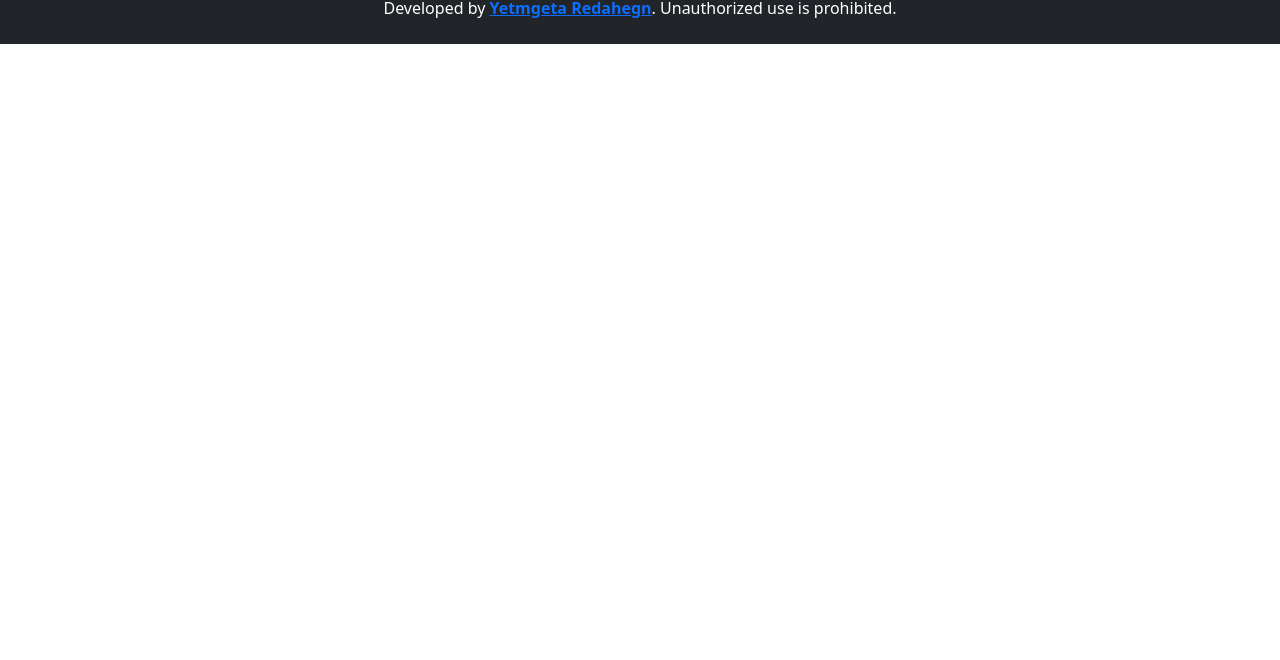
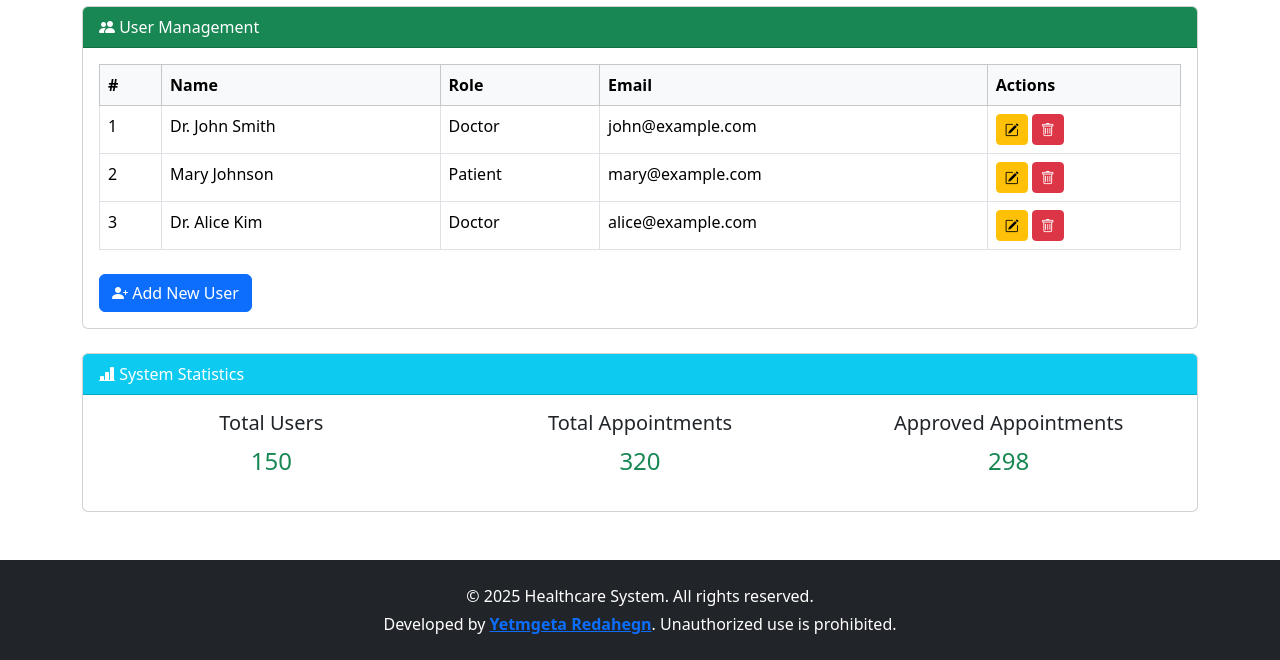
Before and after one commit to yetmgetaredahegn/Healthcare_System, a plain HTML site: page admin_panel.html in a window 1280 px wide. Shown: the part 160-820 px from the top of the page. Drawn offline with nearby package versions, Linux system fonts and the light colour scheme.

Commit message:
admin panel ui structure

```diff
--- a/admin_panel.html
+++ b/admin_panel.html
@@ -1,41 +1,32 @@
 <!DOCTYPE html>
 <html lang="en">
 <head>
-    <meta charset="UTF-8">
-    <meta name="viewport" content="width=device-width, initial-scale=1.0">
-    <!-- Load Bootstrap CSS & Icons in <head> -->
-    <link href="https://cdn.jsdelivr.net/npm/bootstrap@5.3.3/dist/css/bootstrap.min.css" rel="stylesheet">
-    <link href="https://cdn.jsdelivr.net/npm/bootstrap-icons@1.10.5/font/bootstrap-icons.css" rel="stylesheet">
-
-    <link rel="stylesheet" href="style.css">
-    <title>Healthcare System</title>
+  <meta charset="UTF-8" />
+  <meta name="viewport" content="width=device-width, initial-scale=1.0"/>
+  <title>Admin Panel - Healthcare System</title>
+  <link href="https://cdn.jsdelivr.net/npm/bootstrap@5.3.3/dist/css/bootstrap.min.css" rel="stylesheet"/>
+  <link href="https://cdn.jsdelivr.net/npm/bootstrap-icons@1.10.5/font/bootstrap-icons.css" rel="stylesheet"/>
+  <link rel="stylesheet" href="style.css" />
 </head>
 <body>
+
+<!-- Navbar -->
 <nav class="navbar navbar-expand-lg bg-body-tertiary px-3">
   <div class="container-fluid">
-          <!-- Brand -->
     <a class="navbar-brand" href="#">
       <span style="color: springgreen;">Healthcare</span> System
     </a>
-
-          <!-- Toggle button for mobile view -->
-          <button class="navbar-toggler" type="button" data-bs-toggle="collapse" data-bs-target="#navbarNavAltMarkup"
-            aria-controls="navbarNavAltMarkup" aria-expanded="false" aria-label="Toggle navigation">
+    <button class="navbar-toggler" type="button" data-bs-toggle="collapse" data-bs-target="#navbarNavAltMarkup">
       <span class="navbar-toggler-icon"></span>
     </button>
-
-          <!-- Navbar content -->
     <div class="collapse navbar-collapse" id="navbarNavAltMarkup">
-            <!-- Left: Navigation links -->
       <div class="navbar-nav me-auto ms-3">
         <a class="nav-link" href="index.html">Home</a>
         <a class="nav-link" href="dashboard.html">Dashboard</a>
         <a class="nav-link" href="appointments.html">Appointments</a>
         <a class="nav-link" href="medical_records.html">Records</a>
-              <a class="nav-link" href="admin_panel.html">Admin</a>
+        <a class="nav-link active fw-bold" href="admin_panel.html">Admin</a>
       </div>
-
-            <!-- Right: Search + Login -->
       <form class="d-flex align-items-center me-2" role="search">
         <input class="form-control me-2" type="search" placeholder="Search" />
         <button class="btn btn-outline-success" type="submit">
@@ -49,10 +40,88 @@
   </div>
 </nav>
 
+<!-- Admin Panel Content -->
+<div class="container my-5">
+  <h2 class="mb-4 text-center text-primary">Admin Control Panel</h2>
 
+  <!-- Users Table -->
+  <div class="card mb-4">
+    <div class="card-header bg-success text-white">
+      <i class="bi bi-people-fill"></i> User Management
+    </div>
+    <div class="card-body">
+      <table class="table table-bordered table-hover">
+        <thead class="table-light">
+          <tr>
+            <th>#</th>
+            <th>Name</th>
+            <th>Role</th>
+            <th>Email</th>
+            <th>Actions</th>
+          </tr>
+        </thead>
+        <tbody>
+          <tr>
+            <td>1</td>
+            <td>Dr. John Smith</td>
+            <td>Doctor</td>
+            <td>john@example.com</td>
+            <td>
+              <button class="btn btn-warning btn-sm"><i class="bi bi-pencil-square"></i></button>
+              <button class="btn btn-danger btn-sm"><i class="bi bi-trash"></i></button>
+            </td>
+          </tr>
+          <tr>
+            <td>2</td>
+            <td>Mary Johnson</td>
+            <td>Patient</td>
+            <td>mary@example.com</td>
+            <td>
+              <button class="btn btn-warning btn-sm"><i class="bi bi-pencil-square"></i></button>
+              <button class="btn btn-danger btn-sm"><i class="bi bi-trash"></i></button>
+            </td>
+          </tr>
+          <tr>
+            <td>3</td>
+            <td>Dr. Alice Kim</td>
+            <td>Doctor</td>
+            <td>alice@example.com</td>
+            <td>
+              <button class="btn btn-warning btn-sm"><i class="bi bi-pencil-square"></i></button>
+              <button class="btn btn-danger btn-sm"><i class="bi bi-trash"></i></button>
+            </td>
+          </tr>
+        </tbody>
+      </table>
+      <button class="btn btn-primary mt-2">
+        <i class="bi bi-person-plus-fill"></i> Add New User
+      </button>
+    </div>
+  </div>
 
-    <script src="https://cdn.jsdelivr.net/npm/bootstrap@5.3.3/dist/js/bootstrap.bundle.min.js"></script>
-
+  <!-- Stats -->
+  <div class="card">
+    <div class="card-header bg-info text-white">
+      <i class="bi bi-bar-chart-line-fill"></i> System Statistics
+    </div>
+    <div class="card-body">
+      <div class="row text-center">
+        <div class="col-md-4">
+          <h5>Total Users</h5>
+          <p class="fs-4 text-success">150</p>
+        </div>
+        <div class="col-md-4">
+          <h5>Total Appointments</h5>
+          <p class="fs-4 text-success">320</p>
+        </div>
+        <div class="col-md-4">
+          <h5>Approved Appointments</h5>
+          <p class="fs-4 text-success">298</p>
+        </div>
+      </div>
+    </div>
+  </div>
+</div>
 
 <!-- Footer -->
 <footer class="bg-dark text-white text-center py-4 mt-5">
@@ -61,5 +130,8 @@
     <p class="mb-0">Developed by <a href="https://github.com/yetmgetaredahegn"><strong>Yetmgeta Redahegn</strong></a>. Unauthorized use is prohibited.</p>
   </div>
 </footer>
+
+<!-- Bootstrap Scripts -->
+<script src="https://cdn.jsdelivr.net/npm/bootstrap@5.3.3/dist/js/bootstrap.bundle.min.js"></script>
 </body>
 </html>
```
Also changed, not shown: dashboard.html (+1 -0 lines). Lines whose indentation alone changed are shown as unchanged.
